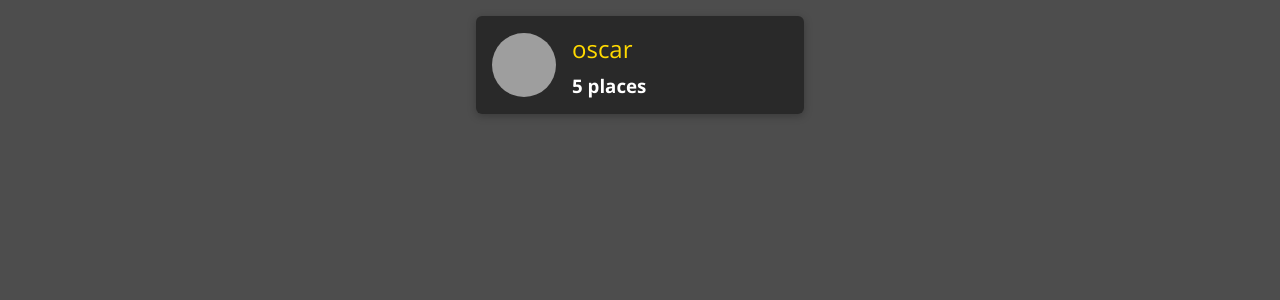
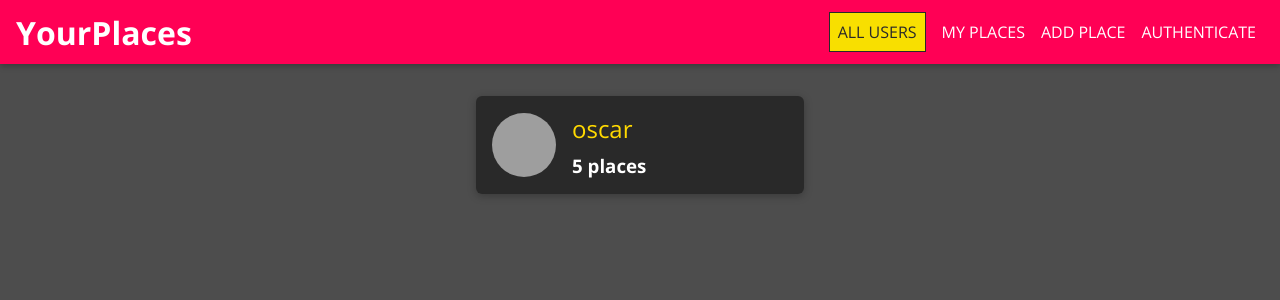
Before and after one commit to KarinGarciaZ/share-places, a React (Create React App) app: page / in a window 1280 px wide. Shown: the top 300 px of the page. Built offline with nearby package versions, Linux system fonts and the light colour scheme; grey boxes are pictures that could not be loaded.

Commit message:
Added components for navigation.

```diff
--- a/src/App.js
+++ b/src/App.js
@@ -1,16 +1,20 @@
-import React from 'react';
-import { BrowserRouter as Router, Route, Redirect, Switch } from 'react-router-dom';
-import User from './users/pages/Users';
-import NewPlace from './places/pages/NewPlace';
+import React from 'react'
+import { BrowserRouter as Router, Route, Redirect, Switch } from 'react-router-dom'
+import User from './users/pages/Users'
+import NewPlace from './places/pages/NewPlace'
+import MainNavigation from './shared/components/Navigation/MainNavigation'
 
 const App = () => {
   return <Router>
-    <Switch>
-      <Route path='/' component={User} exact />
-      <Route path='/places/new' component={NewPlace} />
-      <Redirect to='/' />
-    </Switch>
+    <MainNavigation />
+    <main>
+      <Switch>
+        <Route path='/' component={User} exact />
+        <Route path='/places/new' component={NewPlace} />
+        <Redirect to='/' />
+      </Switch>
+    </main>
   </Router>
 }
 
-export default App;
+export default App
--- /dev/null
+++ b/src/shared/components/Navigation/MainHeader.css
@@ -0,0 +1,23 @@
+.main-header {
+  width: 100%;
+  height: 4rem;
+  display: flex;
+  align-items: center;
+  position: fixed;
+  top: 0;
+  left: 0;
+  background: #ff0055;
+  box-shadow: 0 2px 6px rgba(0, 0, 0, 0.26);
+  padding: 0 1rem;
+  z-index: 5;
+}
+
+main {
+  margin-top: 5rem;
+}
+
+@media (min-width: 768px) {
+  .main-header {
+    justify-content: space-between;
+  }
+}
--- /dev/null
+++ b/src/shared/components/Navigation/MainHeader.js
@@ -0,0 +1,12 @@
+import React from 'react'
+import './MainHeader.css'
+
+const MainHeader = props => {
+  return (
+    <header className='main-header'>
+      {props.children}
+    </header>
+  )
+}
+
+export default MainHeader
--- /dev/null
+++ b/src/shared/components/Navigation/MainNavigation.css
@@ -0,0 +1,45 @@
+.main-navigation__menu-btn {
+  width: 3rem;
+  height: 3rem;
+  background: transparent;
+  border: none;
+  display: flex;
+  flex-direction: column;
+  justify-content: space-around;
+  margin-right: 2rem;
+  cursor: pointer;
+}
+
+.main-navigation__menu-btn span {
+  display: block;
+  width: 3rem;
+  height: 2.5px;
+  background: white;
+}
+
+.main-navigation__title {
+  color: white;
+}
+
+.main-navigation__title a {
+  text-decoration: none;
+  color: white;
+}
+
+.main-navigation__header-nav {
+  display: none;
+}
+
+.main-navigation__drawer-nav {
+  height: 100%;
+}
+
+@media (min-width: 768px) {
+  .main-navigation__menu-btn {
+    display: none;
+  }
+
+  .main-navigation__header-nav {
+    display: block;
+  }
+}
--- /dev/null
+++ b/src/shared/components/Navigation/MainNavigation.js
@@ -0,0 +1,25 @@
+import React from 'react'
+import './MainNavigation.css'
+import MainHeader from './MainHeader'
+import NavLinks from './NavLinks'
+import {Link} from 'react-router-dom'
+
+const MainNavigation = props => {
+  return (
+    <MainHeader>
+      <button className="main-navigation__menu-btn">
+        <span></span>
+        <span></span>
+        <span></span>
+      </button>
+      <h1 className="main-navigation__title">
+        <Link to='/'>YourPlaces</Link>
+      </h1>
+      <nav>
+        <NavLinks />
+      </nav>
+    </MainHeader>
+  )
+}
+
+export default MainNavigation
--- /dev/null
+++ b/src/shared/components/Navigation/NavLinks.css
@@ -0,0 +1,47 @@
+.nav-links a:hover,
+.nav-links a:active,
+.nav-links a.active {
+  background: #f8df00;
+  border-color: #292929;
+  color: #292929;
+
+  text-decoration: none;
+  font: inherit;
+  border: 1px solid #292929;
+  padding: 0.5rem;
+  cursor: pointer;
+}
+
+.nav-links {
+  list-style: none;
+  display: flex;
+  flex-direction: row;
+}
+
+@media (min-width: 768px) {
+  .nav-links {
+    flex-direction: row;
+  }
+
+  .nav-links li {
+    margin: 0 0.5rem;
+
+  }
+
+  .nav-links a {
+    color: white;
+    text-decoration: none;
+  }
+
+  .nav-links button {
+    border: 1px solid white;
+    color: white;
+    background: transparent;
+  }
+
+  .nav-links button:hover,
+  .nav-links button:active {
+    background: #f8df00;
+    color: #292929;
+  }
+}
--- /dev/null
+++ b/src/shared/components/Navigation/NavLinks.js
@@ -0,0 +1,24 @@
+import React from 'react'
+import './NavLinks.css'
+import { NavLink } from 'react-router-dom'
+
+const NavLinks = props => {
+  return (
+    <ul className="nav-links">
+      <li>
+        <NavLink to='/' exact>ALL USERS</NavLink>
+      </li>
+      <li>
+        <NavLink to='/u1/places'>MY PLACES</NavLink>
+      </li>
+      <li>
+        <NavLink to='/places/new'>ADD PLACE</NavLink>
+      </li>
+      <li>
+        <NavLink to='/auth'>AUTHENTICATE</NavLink>
+      </li>
+    </ul>
+  )
+}
+
+export default NavLinks
--- a/src/users/components/UsersList.js
+++ b/src/users/components/UsersList.js
@@ -1,12 +1,15 @@
 import React from 'react'
 import UserItem from './UserItem'
 import './UsersList.css'
+import Card from '../../shared/components/UIElements/Card'
 
 const UsersList = props => {
 
   if( !props.items.length )
     return <div className="center">
-      <h2>No users found!</h2>
+      <Card>
+        <h2>No users found!</h2>
+      </Card>
     </div>
 
   return <ul className='users-list'>
```
Also changed, not shown: src/shared/components/Navigation/SideDrawer.js (added, +12 -0 lines), src/shared/components/Navigation/SideDrawer.css (added).
